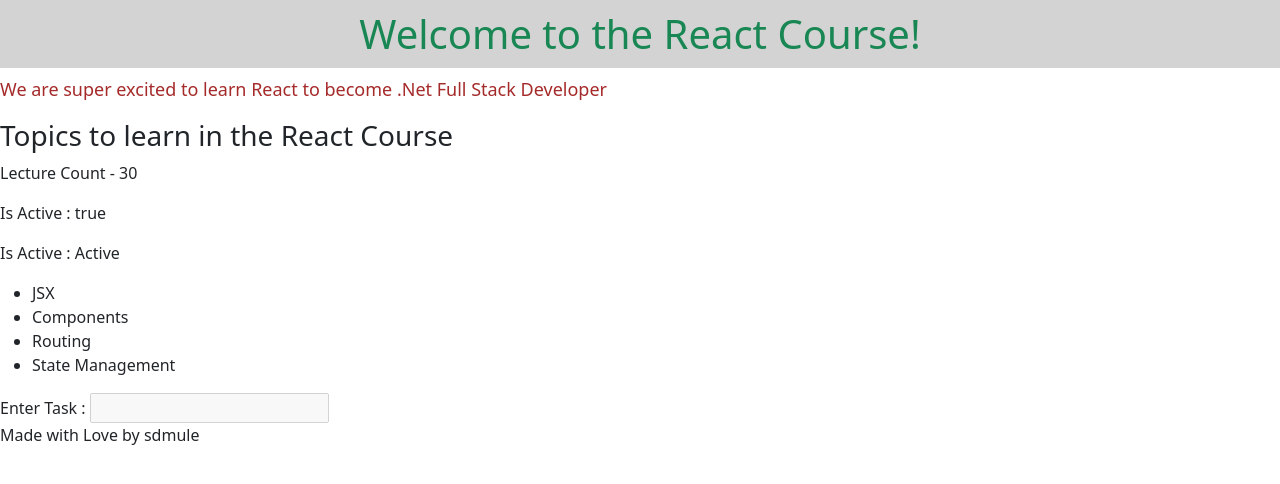
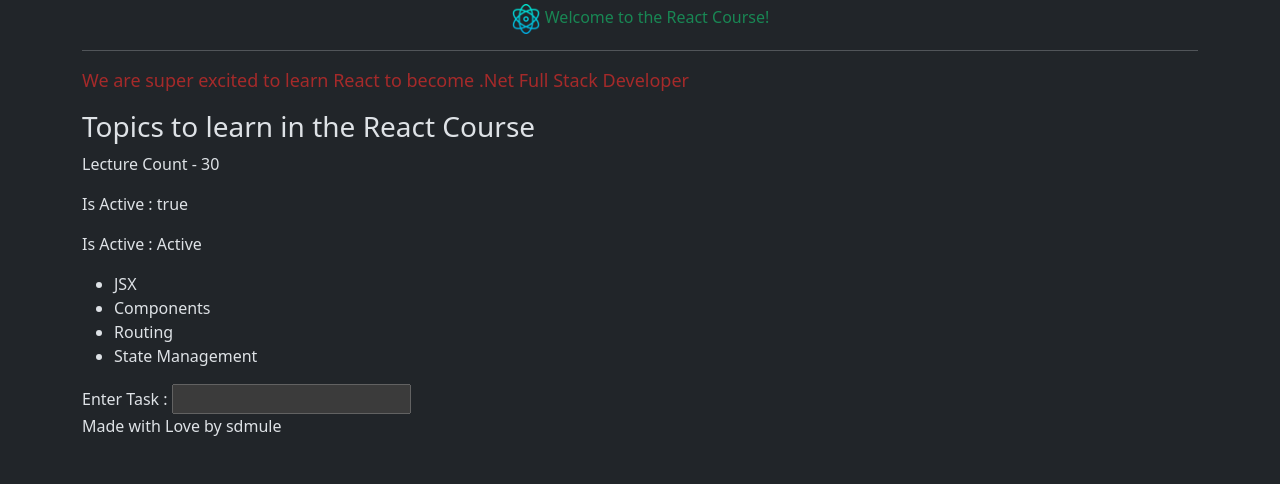
Before and after one commit to sdmule/taskopedia, a React (Vite) app: page / in a window 1280 px wide. Shown: the top 484 px of the page. Built offline with nearby package versions, Linux system fonts and the light colour scheme.

Commit message:
Storing image and Components in React

```diff
--- a/index.html
+++ b/index.html
@@ -17,7 +17,7 @@
       crossorigin="anonymous"
     ></script>
   </head>
-  <body>
+  <body data-bs-theme="dark" class="container">
     <div id="root"></div>
     <script type="module" src="/src/main.jsx"></script>
   </body>
--- /dev/null
+++ b/src/Layout/footer.jsx
@@ -0,0 +1,9 @@
+function Footer() {
+  return (
+    <div>
+      <p>Made with Love by sdmule</p>
+    </div>
+  );
+}
+
+export default Footer;
--- /dev/null
+++ b/src/Layout/header.jsx
@@ -0,0 +1,13 @@
+import logo from "../images/react.png";
+
+function Header() {
+  return (
+    <div className="pt-1 text-center">
+      <img src={logo} style={{ width: "30px" }}></img>
+      <span className="text-success"> Welcome to the React Course!</span>
+      <hr />
+    </div>
+  );
+}
+
+export default Header;
--- a/src/main.jsx
+++ b/src/main.jsx
@@ -1,15 +1,12 @@
 import { createRoot } from "react-dom/client";
 import "./style.css";
+import Header from "./Layout/header";
+import Footer from "./Layout/footer";
 
 const root = createRoot(document.getElementById("root"));
 const courseName = "React";
 const lectureCount = 30;
 const isActive = true;
-const pageStyle = {
-  textAlign: "center",
-  backgroundColor: "lightgray",
-  padding: "10px",
-};
 
 function HomePage() {
   return (
@@ -37,24 +34,6 @@
   );
 }
 
-function Header() {
-  return (
-    <div>
-      <h1 style={pageStyle} className="text-success">
-        Welcome to the React Course!
-      </h1>
-    </div>
-  );
-}
-
-function Footer() {
-  return (
-    <div>
-      <p>Made with Love by sdmule</p>
-    </div>
-  );
-}
-
 root.render(
   <div>
     <HomePage />
```
Also changed, not shown: src/images/react.png (added).
